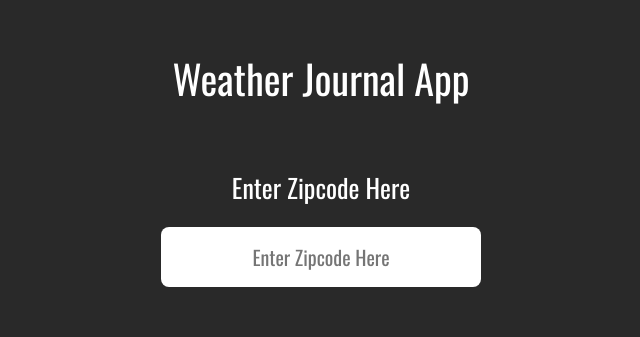
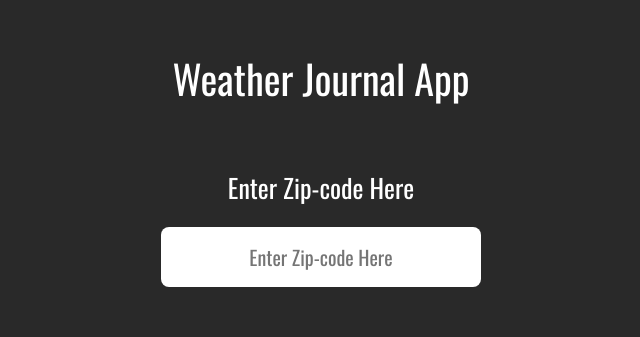
Before and after one commit to mina-medhat-00/Weather-Journal, a website: page website/index.html in a window 1280 px wide. Shown: the top 337 px of the page, 319-959 px from the left. Drawn offline with nearby package versions, Linux system fonts and the light colour scheme; a web font is replaced by a local one.

Commit message:
Update server

```diff
--- a/server.js
+++ b/server.js
@@ -14,7 +14,7 @@ const port = 3000;
 app.use(bodyParser.json());
 // we don't need to use the extended URL
 app.use(bodyParser.urlencoded({ extended: false }));
-// to tell node that main folder initilaized is website
+// to tell node that main folder initialized is website
 app.use(express.static("website"));
 
 // importing CORS for cross origin allowance
--- a/website/index.html
+++ b/website/index.html
@@ -15,12 +15,12 @@
       <div class="holder headline">Weather Journal App</div>
 
       <div class="holder zip">
-        <label for="zip">Enter Zipcode Here</label>
+        <label for="zip">Enter Zip-code Here</label>
         <input
           autocomplete="off"
           type="text"
           id="zip"
-          placeholder="Enter Zipcode Here"
+          placeholder="Enter Zip-code Here"
         />
       </div>
 
```
